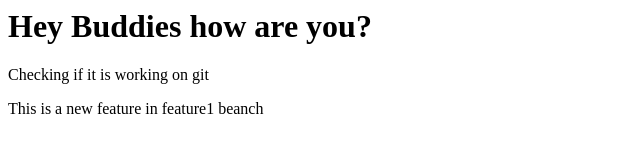
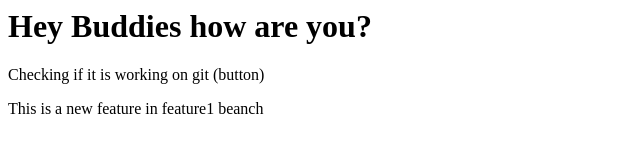
Before and after one commit to NavyaSai-V/Website, a plain HTML site: page index.html in a window 1280 px wide. Shown: the full height of the page, 0-640 px from the left. Drawn offline with Linux system fonts and the light colour scheme.

```diff
--- a/index.html
+++ b/index.html
@@ -1,3 +1,3 @@
 <h1>Hey Buddies how are you?</h1>
-<p>Checking if it is working on git</p>
+<p>Checking if it is working on git (button)</p>
 <p>This is a new feature in feature1 beanch</p>
```
